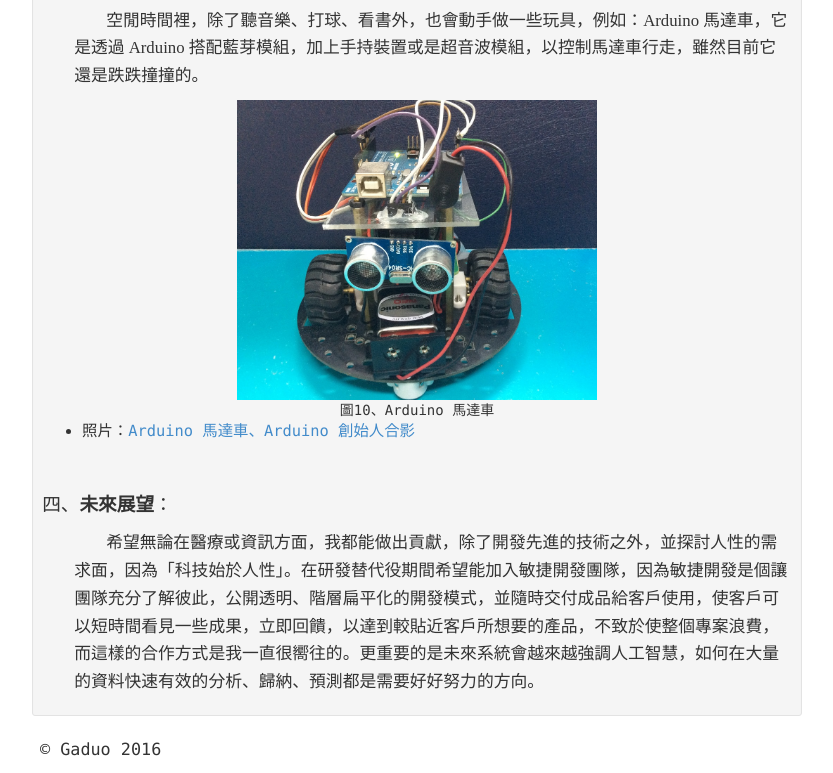
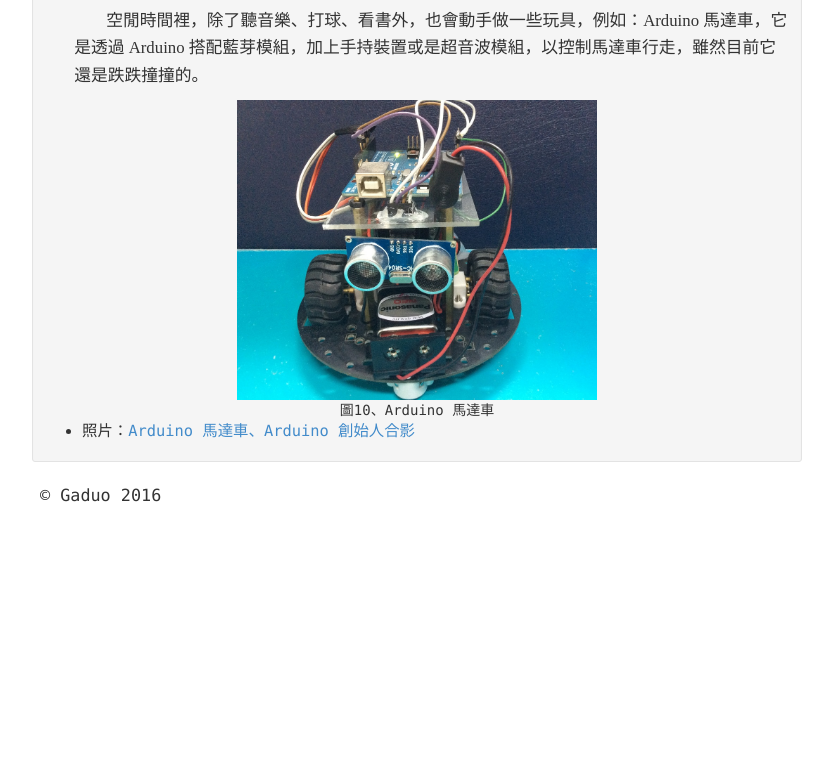
Before and after one commit to pickonefish/pickonefish.github.io, a plain HTML site: page aboutMe.html in a window 1280 px wide. Shown: the part 7544-8317 px from the top of the page, without its empty margins (223-1056 px from the left). After the commit the page ends 8063 px from the top, so only its background shows below. Drawn offline with Linux system fonts and the light colour scheme; a script that the page names is missing.

Commit message:
刪除未來展望

```diff
--- a/aboutMe.html
+++ b/aboutMe.html
@@ -352,21 +352,6 @@ layout-grid-mode:char'><span lang=EN-US style='font-size:14.0pt;font-family:
 	<li>照片：<a data-toggle="modal" data-target="#arduino">Arduino 馬達車、Arduino 創始人合影</a></li>
 </ul>
 
-<br/>
-<br/>
-
-<p class=MsoListParagraph style='margin-left:24.1pt;text-indent:-24.0pt;
-layout-grid-mode:char'><span lang=EN-US style='font-size:14.0pt;font-family:
-"微軟正黑體","sans-serif"'>四、</span><b><span style='font-size:14.0pt;font-family:
-"微軟正黑體","sans-serif"'>未來展望</span></b><span style='font-size:14.0pt;font-family:
-"微軟正黑體","sans-serif"'>：</span></p>
-
-
-<p class=MsoListParagraph style='margin-left:24.1pt;text-indent:24.0pt;layout-grid-mode:char'>
-	<span style='font-family:"微軟正黑體","sans-serif";color:#333333'>	希望無論在醫療或資訊方面，我都能做出貢獻，除了開發先進的技術之外，並探討人性的需求面，因為「科技始於人性」。在研發替代役期間希望能加入敏捷開發團隊，因為敏捷開發是個讓團隊充分了解彼此，公開透明、階層扁平化的開發模式，並隨時交付成品給客戶使用，使客戶可以短時間看見一些成果，立即回饋，以達到較貼近客戶所想要的產品，不致於使整個專案浪費，而這樣的合作方式是我一直很嚮往的。更重要的是未來系統會越來越強調人工智慧，如何在大量的資料快速有效的分析、歸納、預測都是需要好好努力的方向。
-	</span>
-</p>
-
 				</div>
 			</div>
 		</div>
```
